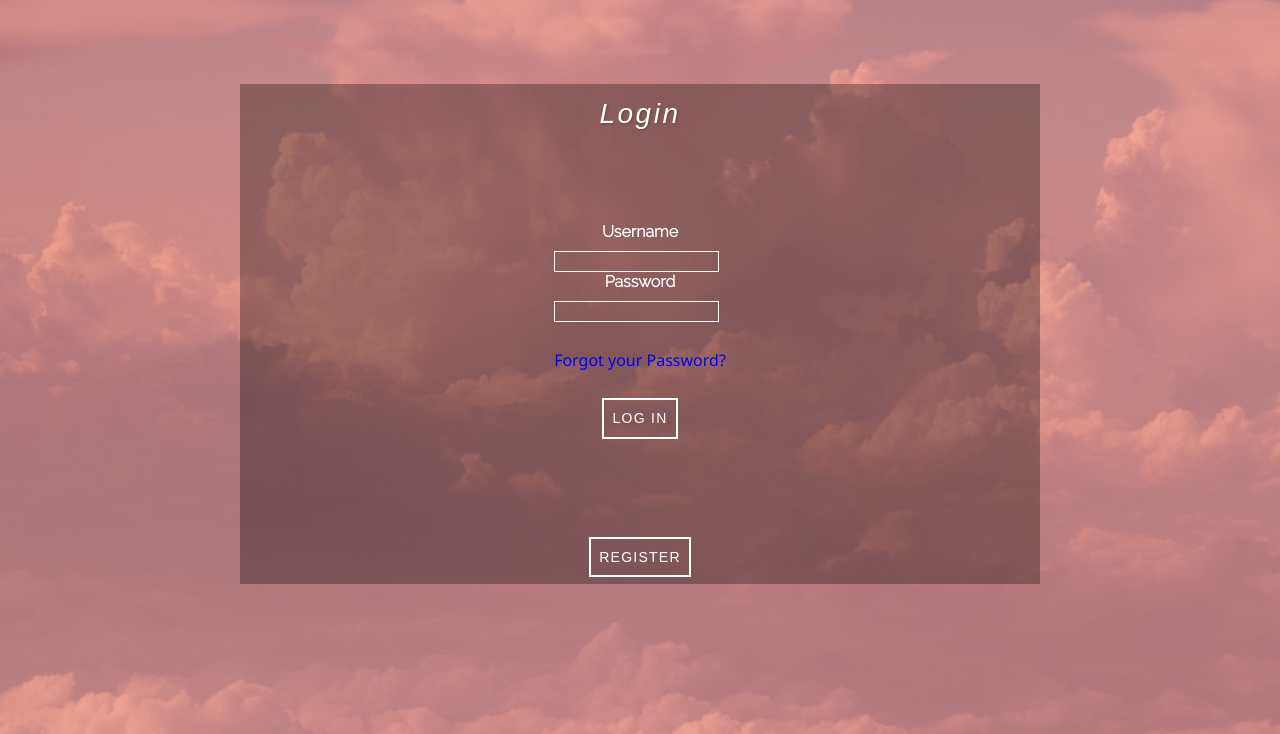
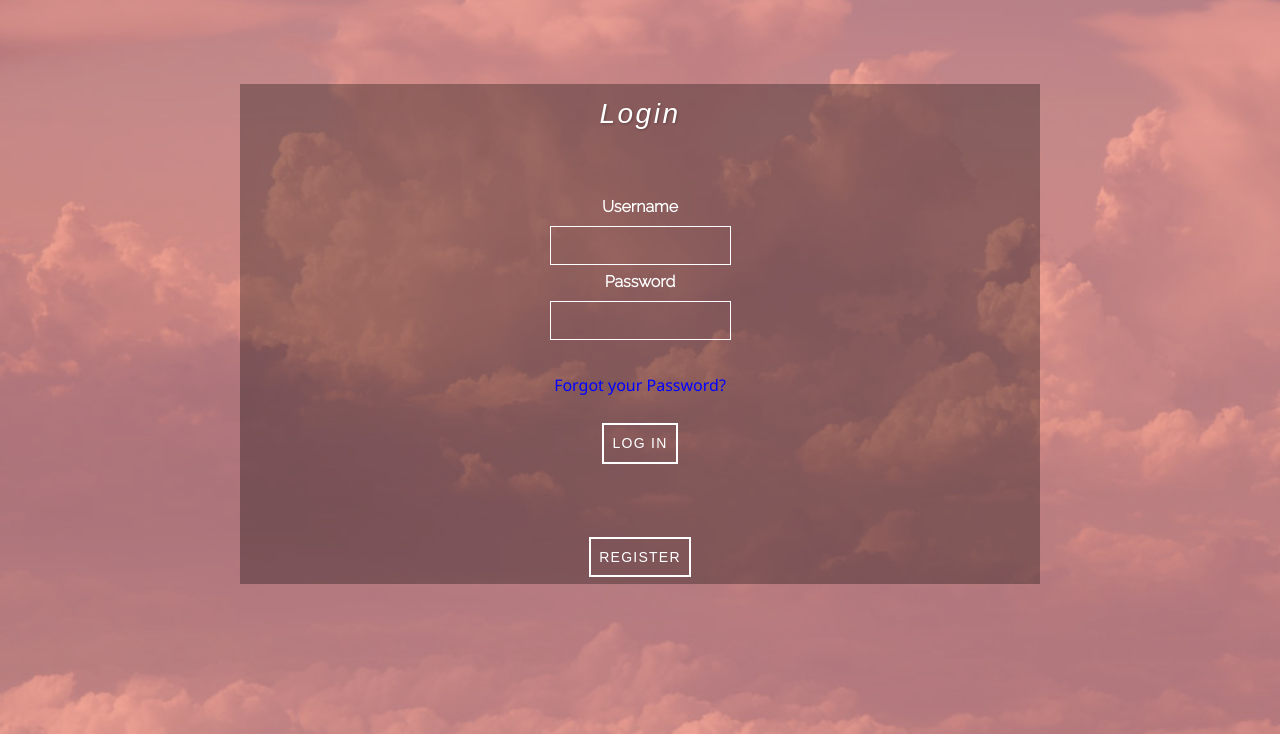
Before and after one commit to bennyrags/dreamcatcher, a React app: page /#/home in a window 1280 px wide. Shown: the part 66-800 px from the top of the page. Built offline with nearby package versions, Linux system fonts and the light colour scheme; no server answers; a web font is replaced by a local one.

Commit message:
input style chgs app.css

```diff
--- a/src/components/App/App.css
+++ b/src/components/App/App.css
@@ -111,6 +111,8 @@ align-self:flex-end;
     background:transparent;
     border:1px solid white;
     display:block;
+    margin: .5em auto;
+    padding:10px;
   }
 
   /* .container input[type='password'],
```
